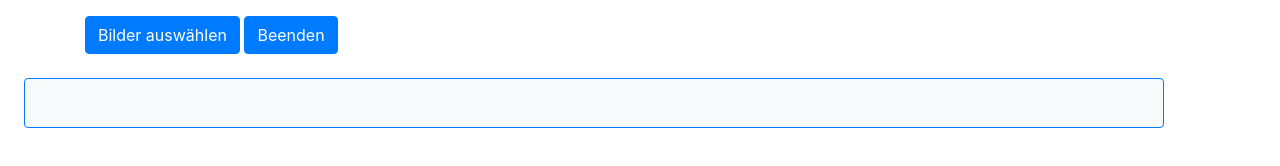
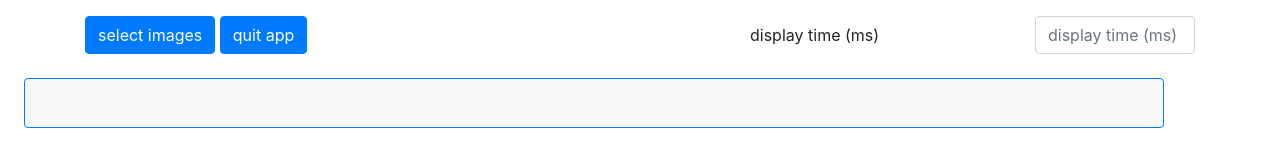
Before and after one commit to MasterEda92/my-picture-memory, an Electron app: page src/index.html in a window 1280 px wide. Drawn offline with nearby package versions, Linux system fonts and the light colour scheme; no server answers.

Commit message:
translate to english and added variable display time

```diff
--- a/src/index.html
+++ b/src/index.html
@@ -19,15 +19,24 @@
 
 <body>
   <div class="container">
-    <button id="btn-select-images" type="button" class="btn btn-primary mt-3">Bilder auswählen</button>
-    <button id="btn-quit" type="button" class="btn btn-primary mt-3">Beenden</button>
+    <div class="form-group row">
+      <div class="col col-lg-7">
+        <button id="btn-select-images" type="button" class="btn btn-primary mt-3">select images</button>
+        <button id="btn-quit" type="button" class="btn btn-primary mt-3">quit app</button>
+      </div>
+      <label class="mt-3 col-lg-3 col-form-label" for="display-time">display time (ms)</label>
+      <div class="col col-lg-2">
+        <input type="text" class="form-control mt-3" id="display-time" placeholder="display time (ms)">
+      </div>
+    </div>
+
   </div>
   <div class="container bg-light border border-primary rounded m-4 px-3 pb-5">
     <div class="container">
       <div class="row">
         <div class="col-md-12">
-          <div id="bilder_container" class="row" py-3>
-            <!--Hier werden vom Programm die FlipCards eingefügt-->
+          <div id="images_container" class="row" py-3>
+            <!--container for flip cards-->
           </div>
         </div>
       </div>
```
